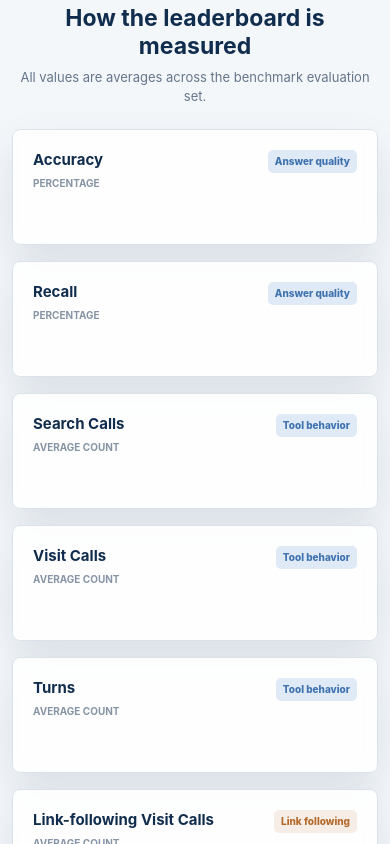
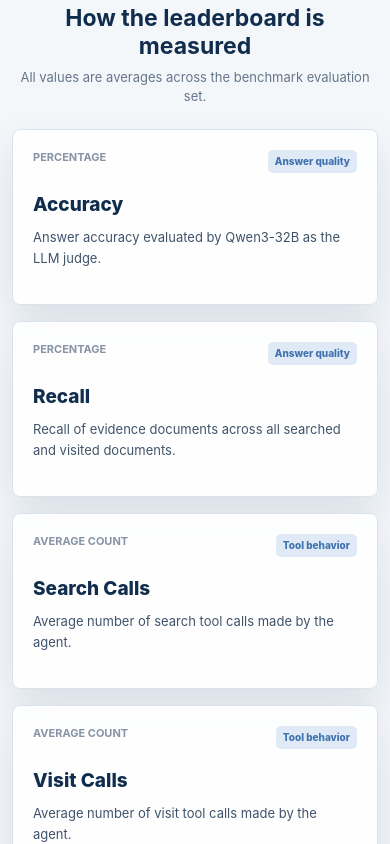
Before and after one commit to ml-stat-Sustech/bcp-link-leaderboard, a React (Vite) app: page / in a window 390 px wide. Shown: the part 4260-5104 px from the top of the page. Built offline with nearby package versions, Linux system fonts and the light colour scheme.

Commit message:
Refine language labels and metric cards

```diff
--- a/src/App.tsx
+++ b/src/App.tsx
@@ -994,16 +994,19 @@ function MetricGuide({ copy }: { copy: Translation }) {
                     setPinnedMetric((current) => (current === metricKey ? null : metricKey));
                   }}
                 >
-                  <span className="metric-card-copy">
-                    <strong>{metricCopy.label}</strong>
+                  <span className="metric-card-topline">
                     <small>
                       {metric.format === "percent"
                         ? copy.metricGuide.percentage
                         : copy.metricGuide.averageCount}
                     </small>
+                    <span className={`metric-card-category metric-card-category-${categoryKey}`}>
+                      {copy.metricGuide.groups[categoryKey]}
+                    </span>
                   </span>
-                  <span className={`metric-card-category metric-card-category-${categoryKey}`}>
-                    {copy.metricGuide.groups[categoryKey]}
+                  <span className="metric-card-copy">
+                    <strong>{metricCopy.label}</strong>
+                    <span className="metric-card-summary">{metricCopy.definition}</span>
                   </span>
                 </button>
                 {isActive && (
--- a/src/styles.css
+++ b/src/styles.css
@@ -576,6 +576,7 @@ dd {
 }
 
 .language-code {
+  display: none;
   font-weight: 800;
 }
 
@@ -1820,12 +1821,12 @@ tbody tr:hover .model-column {
 
 .metric-card-trigger {
   width: 100%;
-  min-height: 132px;
-  display: flex;
-  align-items: flex-start;
-  justify-content: space-between;
-  gap: 14px;
-  padding: 20px;
+  min-height: 196px;
+  height: 100%;
+  display: grid;
+  grid-template-rows: auto 1fr;
+  gap: 24px;
+  padding: 22px 24px 24px;
   color: var(--text);
   background: var(--raised-bg);
   border: 1px solid var(--border);
@@ -1840,20 +1841,37 @@ tbody tr:hover .model-column {
 .metric-card-copy {
   min-width: 0;
   display: grid;
-  gap: 7px;
+  align-content: start;
+  gap: 10px;
 }
 
 .metric-card-copy strong {
   color: var(--text);
-  font-size: 15px;
+  font-size: 21px;
+  line-height: 1.25;
+  font-weight: 780;
+}
+
+.metric-card-topline {
+  min-width: 0;
+  display: flex;
+  align-items: flex-start;
+  justify-content: space-between;
+  gap: 12px;
+}
+
+.metric-card-topline > small {
+  color: var(--placeholder);
+  font-size: 11px;
+  font-weight: 750;
   line-height: 1.35;
-}
-
-.metric-card-copy small {
-  color: var(--placeholder);
-  font-size: 10px;
-  font-weight: 720;
   text-transform: uppercase;
+}
+
+.metric-card-summary {
+  color: var(--text-subtle);
+  font-size: 13px;
+  line-height: 1.6;
 }
 
 .metric-card-category {
@@ -2127,6 +2145,10 @@ tbody tr:hover .model-column {
     font-size: 12px;
   }
 
+  .language-code {
+    display: inline;
+  }
+
   .language-name {
     display: none;
   }
@@ -2481,7 +2503,13 @@ tbody tr:hover .model-column {
   }
 
   .metric-card-trigger {
-    min-height: 116px;
+    min-height: 176px;
+    gap: 20px;
+    padding: 20px;
+  }
+
+  .metric-card-copy strong {
+    font-size: 19px;
   }
 
   .metric-detail-popover {
```
Also changed, not shown: 2 other files (tests, documents, lock files or other folders).
